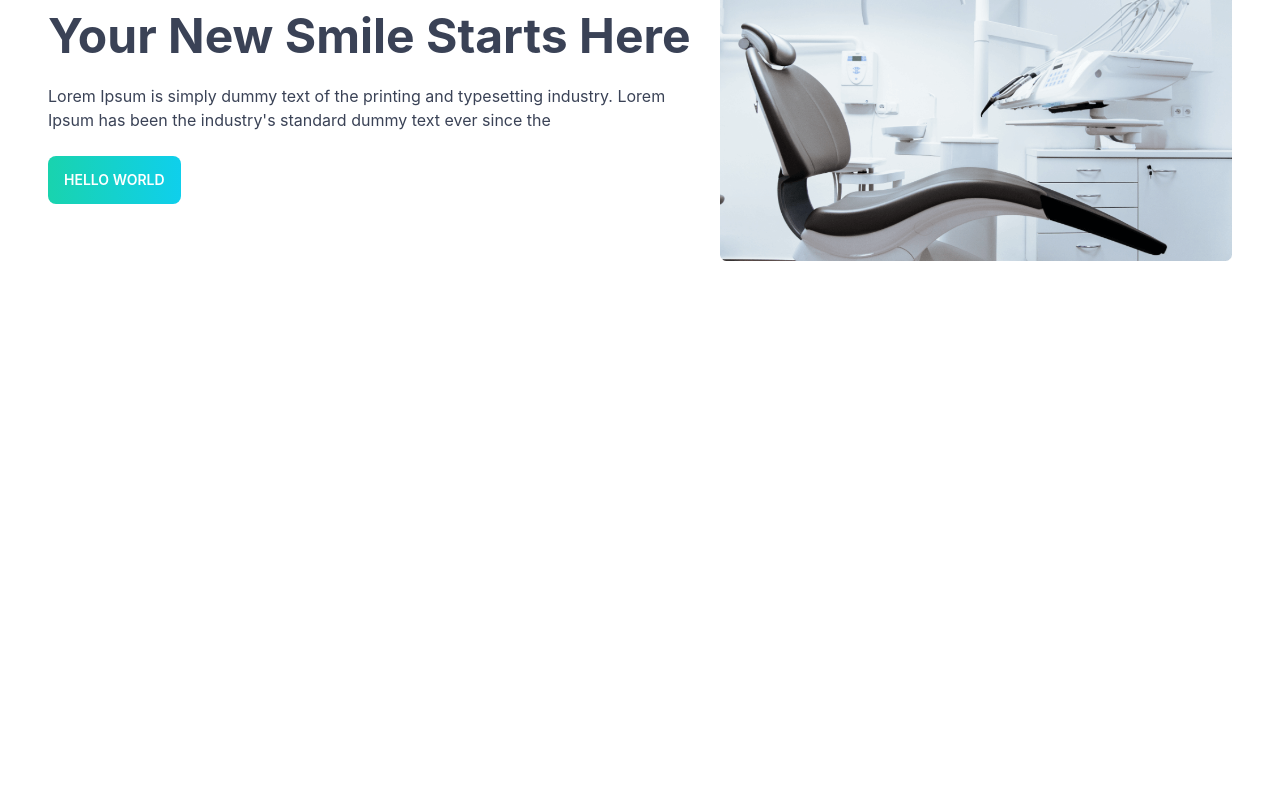
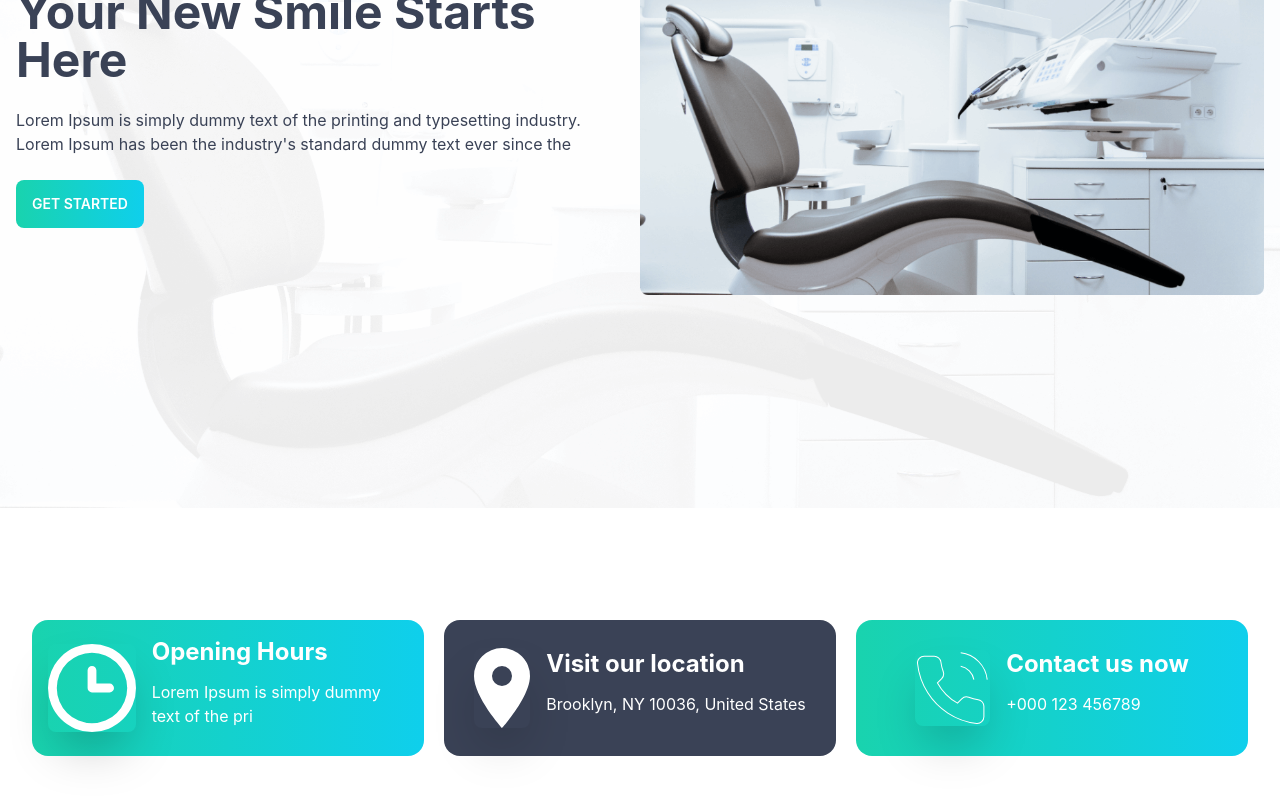
Before and after one commit to mallick-portfolio/doctor-portal, a React (Create React App) app: page / in a window 1280 px wide. Shown: the part 356-1156 px from the top of the page. Before the commit the page ends 864 px from the top, so only its background shows below. Built offline with nearby package versions, Linux system fonts and the light colour scheme.

Commit message:
added location and contact section

```diff
--- a/src/App.js
+++ b/src/App.js
@@ -4,7 +4,7 @@ import Navbar from "./Pages/HomePage/Navbar.jsx";
 
 function App() {
   return (
-    <div className="max-w-7xl mx-auto container">
+    <div className="lg:max-w-7xl mx-auto overflow-hidden">
       <Navbar />
       <Routes>
         <Route path="/" element={<HomePage />} />
--- a/src/Pages/HomePage/Banner.jsx
+++ b/src/Pages/HomePage/Banner.jsx
@@ -1,12 +1,18 @@
 import React from "react";
 import CommonBtn from "../Shared/CommonBtn.jsx";
 import chair from "../../assets/images/chair.png";
-
+import bannerBg from '../../assets/images/bg.png'
 const Banner = () => {
   return (
-    <div class="hero min-h-screen">
+    <div class="hero min-h-screen" style={{
+      backgroundImage: `url(${bannerBg})`,
+      backgroundPosition: 'center',
+      backgroundSize: 'cover',
+      backgroundRepeat: 'no-repeat',
+      backgroundAttachment: 'scroll'
+    }}>
       <div class="hero-content flex-col lg:flex-row-reverse">
-        <img className="max-w-lg" src={chair} alt="doctor chair" />
+        <img className="min-w-sm lg:w-1/2" src={chair} alt="doctor chair" />
         <div>
           <h1 class="text-5xl font-bold text-neutral">Your New Smile Starts Here</h1>
           <p class="py-6 text-neutral">
@@ -14,7 +20,7 @@ const Banner = () => {
             industry. Lorem Ipsum has been the industry's standard dummy text
             ever since the
           </p>
-          <CommonBtn>hello world</CommonBtn>
+          <CommonBtn>GET STARTED</CommonBtn>
         </div>
       </div>
     </div>
--- /dev/null
+++ b/src/Pages/HomePage/ContactLocation.jsx
@@ -0,0 +1,53 @@
+import React from "react";
+import clock from "../../assets/icons/clock.svg";
+import marker from "../../assets/icons/marker.svg";
+import phone from "../../assets/icons/phone.svg";
+const ContactLocation = () => {
+  const data = [
+    {
+      _id: 1,
+      title: "Opening Hours",
+      des: "Lorem Ipsum is simply dummy text of the pri",
+      img: clock,
+      bgClass: "bg-gradient-to-r text-white from-secondary to-primary",
+    },
+    {
+      _id: 2,
+      title: "Visit our location",
+      des: "Brooklyn, NY 10036, United States",
+      img: marker,
+      bgClass: "bg-accent",
+    },
+    {
+      _id: 3,
+      title: "Contact us now",
+      des: "+000 123 456789",
+      img: phone,
+      bgClass: "bg-gradient-to-r text-white from-secondary to-primary",
+    },
+  ];
+  return (
+    <div className="container grid grid-cols-1 md:grid-cols-2 lg:grid-cols-3 gap-5 my-28 mx-auto">
+      {data.map((ser) => (
+        <>
+          <div class={`hero ${ser.bgClass} rounded-2xl`}>
+            <div class="hero-content flex-col lg:flex-row">
+              <img
+                src={ser.img}
+                class="max-w-sm rounded-lg shadow-2xl" alt={ser.title}
+              />
+              <div>
+                <h1 class="text-2xl text-white font-bold">{ser.title}</h1>
+                <p class="py-1 md:py-2 lg:py-3 text-white">
+                  {ser.des}
+                </p>
+              </div>
+            </div>
+          </div>
+        </>
+      ))}
+    </div>
+  );
+};
+
+export default ContactLocation;
--- a/src/Pages/HomePage/HomePage.jsx
+++ b/src/Pages/HomePage/HomePage.jsx
@@ -1,10 +1,11 @@
 import React from 'react'
 import Banner from './Banner.jsx'
-
+import ContactLocation from './ContactLocation'
 const HomePage = () => {
   return (
     <div>
       <Banner />
+      <ContactLocation />
     </div>
   )
 }
--- a/src/Pages/HomePage/Navbar.jsx
+++ b/src/Pages/HomePage/Navbar.jsx
@@ -25,7 +25,7 @@ const Navbar = () => {
     </>
   );
   return (
-    <nav className="navbar bg-base-100 sticky top-0 z-50">
+    <nav className="navbar mr-0 bg-base-100 sticky top-0 z-50 container">
       <div className="navbar-start">
         <div className="dropdown">
           <label tabIndex="0" className="btn btn-ghost lg:hidden">
@@ -55,7 +55,7 @@ const Navbar = () => {
           Doctor Portal
         </Link>
       </div>
-      <div className="navbar-center hidden lg:flex">
+      <div className="navbar-end hidden lg:flex">
         <ul className="menu menu-horizontal p-0">{menus}</ul>
       </div>
     </nav>
```
